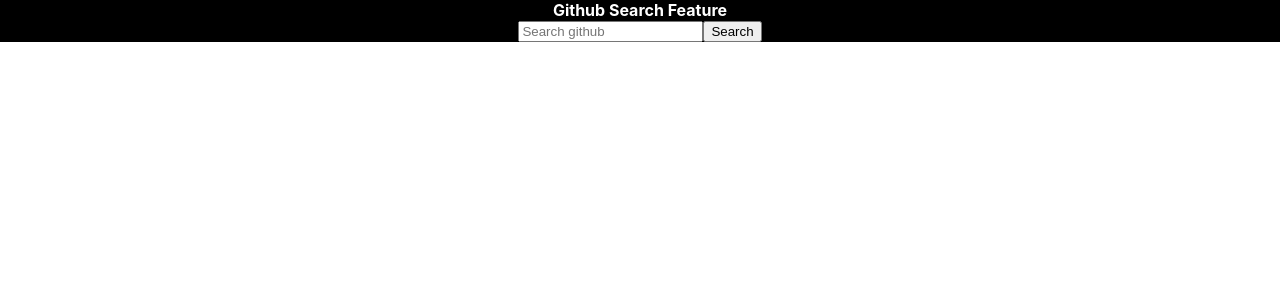
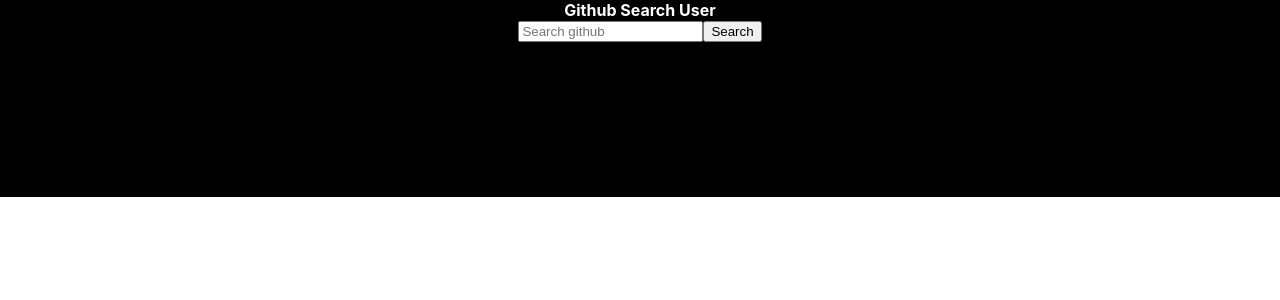
Before and after one commit to kellykaufman/github-search-react, a React (Create React App) app: page / in a window 1280 px wide. Shown: the top 300 px of the page. Built offline with nearby package versions, Linux system fonts and the light colour scheme.

Commit message:
installs material ui for pagination

```diff
--- a/package.json
+++ b/package.json
@@ -3,6 +3,7 @@
   "version": "0.1.0",
   "private": true,
   "dependencies": {
+    "@material-ui/lab": "^4.0.0-alpha.61",
     "@testing-library/jest-dom": "^5.16.4",
     "@testing-library/react": "^13.3.0",
     "@testing-library/user-event": "^13.5.0",
--- a/src/App.js
+++ b/src/App.js
@@ -1,10 +1,15 @@
 import SearchBar from "./components/SearchBar";
 import "./App.css";
+import Pagination from "@material-ui/lab/Pagination";
 
 function App() {
   return (
     <div className="App">
       <SearchBar />
+      <div style={{ display: "block", padding: 30 }}>
+        <h4>Paginated results</h4>
+        <Pagination count={10} />
+      </div>
     </div>
   );
 }
--- a/src/components/SearchBar.js
+++ b/src/components/SearchBar.js
@@ -35,7 +35,7 @@
       <form onSubmit={handleSubmit}>
         <label htmlFor="header-search">
           <div className="searchbar-label">
-            <b> Github Search Feature</b>
+            <b> Github Search User</b>
           </div>
         </label>
         <input
@@ -51,14 +51,16 @@
 
       {items.map((item) => {
         return (
-          <>
+          <div className="user-info">
             <div style={{ color: "white" }}>{item.login}</div>
             <img
               height={30}
               style={{ borderRadius: 50 }}
               src={item.avatar_url}
             />
-          </>
+            <div>{item.bio}</div>
+            <div>{item.followers}</div>
+          </div>
         );
       })}
     </>
```
Also changed, not shown: 1 other file (tests, documents, lock files or other folders).
